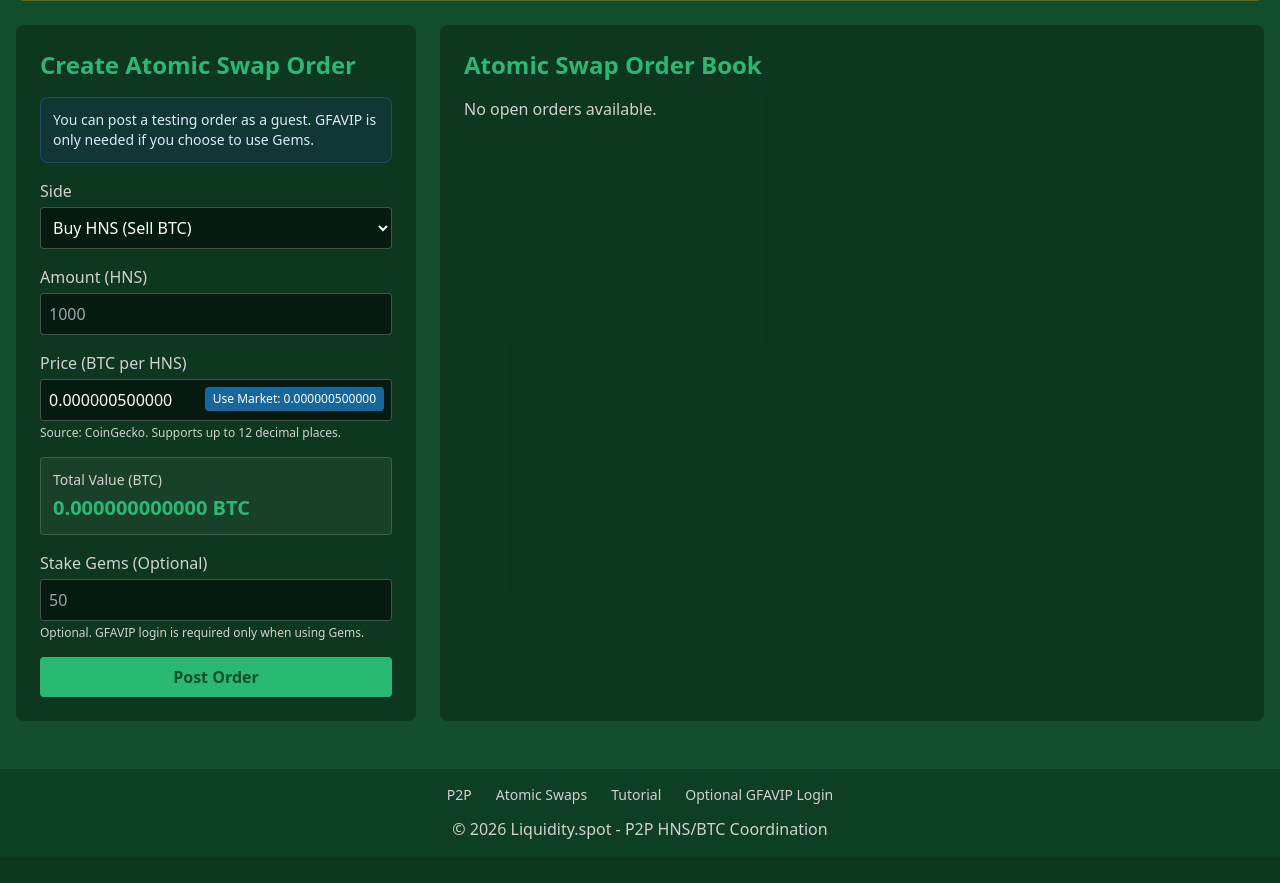
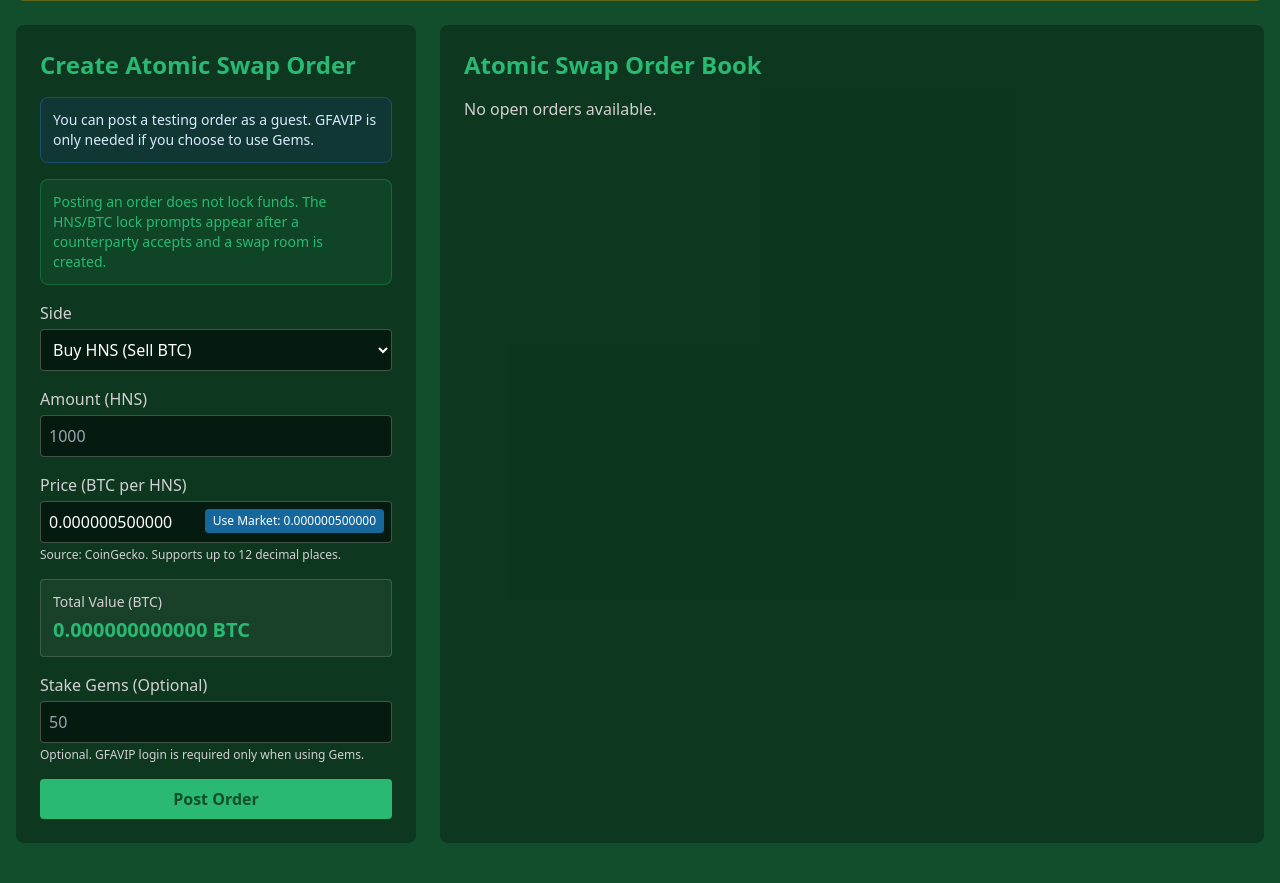
Before and after one commit to shadstoneofficial/liquidity-spot, a Flask app: page /orders in a window 1280 px wide. Shown: the part 165-1048 px from the top of the page. Before the commit the page ends 1004 px from the top, so only its background shows below. Run offline with Flask 3, Linux system fonts and the light colour scheme; data that the repository does not hold is empty; some libraries are stand-ins or nearby versions.

Commit message:
Clarify atomic order funding timing

```diff
--- a/routes/main.py
+++ b/routes/main.py
@@ -783,7 +783,10 @@ def orders():
             )
             db.session.add(order)
             db.session.commit()
-            flash('Order created successfully!', 'success')
+            if side == 'sell':
+                flash('Order listed. Do not lock HNS yet; the HNS lock step starts after someone accepts and a swap room is created.', 'success')
+            else:
+                flash('Order listed. Do not lock BTC yet; the BTC lock step starts after an HNS seller accepts and posts the HNS lock.', 'success')
             return redirect(url_for('main.orders'))
         except (InvalidOperation, ValueError) as e:
             db.session.rollback()
--- a/templates/orders.html
+++ b/templates/orders.html
@@ -26,6 +26,9 @@
             You can post a testing order as a guest. GFAVIP is only needed if you choose to use Gems.
         </div>
         {% endif %}
+        <div class="mb-4 rounded-lg border border-gfa-light/30 bg-gfa-light/10 p-3 text-sm text-gfa-light">
+            Posting an order does not lock funds. The HNS/BTC lock prompts appear after a counterparty accepts and a swap room is created.
+        </div>
         <form method="POST" action="{{ url_for('main.orders') }}" class="space-y-4">
             <div>
                 <label class="block text-gfa-grey mb-1">Side</label>
@@ -92,7 +95,14 @@
                                 <td class="p-2">{{ order.gems_stake }} 💎</td>
                                 <td class="p-2">
                                     {% if order.user_id == session.get('user_id') %}
-                                        <span class="text-xs text-gfa-grey cursor-not-allowed opacity-50">Your Order</span>
+                                        <div class="text-xs text-gfa-grey max-w-[220px]">
+                                            <p class="font-bold text-white">Your Order</p>
+                                            {% if order.side == 'sell' %}
+                                                <p>Waiting for a buyer. Do not lock HNS yet.</p>
+                                            {% else %}
+                                                <p>Waiting for a seller. Do not lock BTC yet.</p>
+                                            {% endif %}
+                                        </div>
                                     {% else %}
                                         <form method="POST" action="{{ url_for('main.accept_order', order_id=order.id) }}">
                                             <button type="submit" class="bg-gfa-blue text-white text-xs px-3 py-1 rounded hover:bg-blue-600">Accept</button>
```
